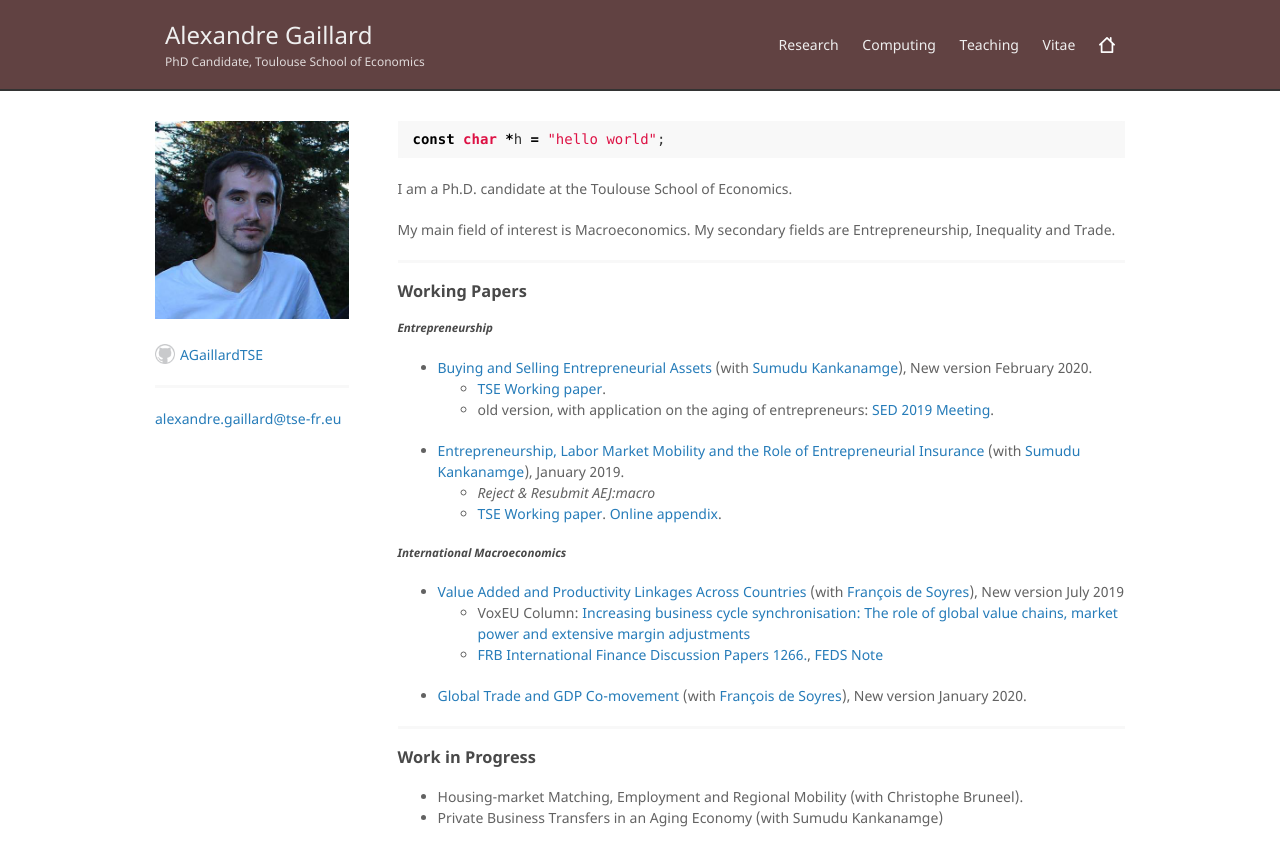
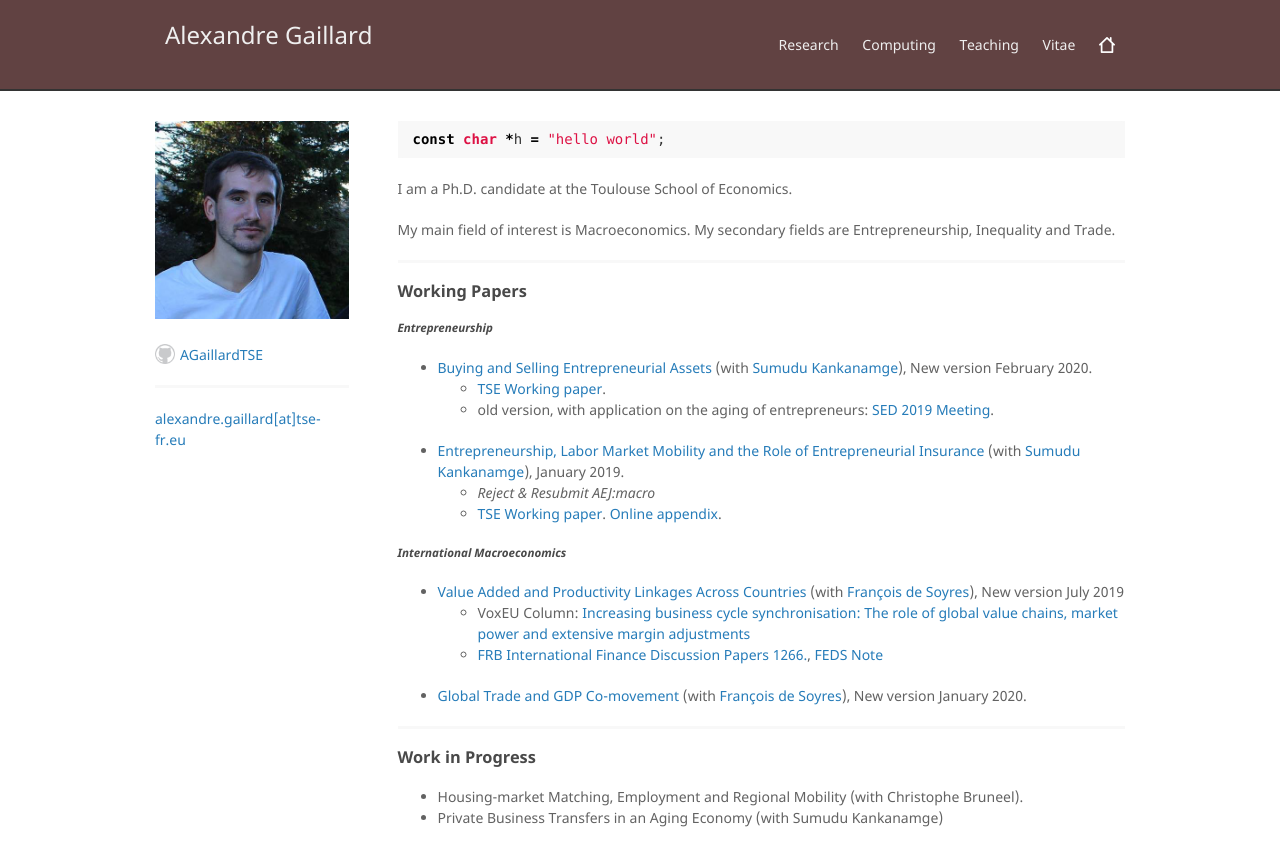
Before and after one commit to AGaillardTSE/AGaillardTSE.github.io, a Jekyll site: the page built from index.md, in a window 1280 px wide. Shown: the top 866 px of the page. Built offline with Jekyll 4.4.1, drawn with Linux system fonts in a browser that asks for light colours.

Commit message:
Update default.html

```diff
--- a/_layouts/default.html
+++ b/_layouts/default.html
@@ -19,7 +19,7 @@
       <div class="wrapper">
 <div class="title_alex">
     <div style="font-size: 24px;margin-top:-7px;" class="href_title"><a href="http://agaillard.eu">Alexandre Gaillard</a></div>
-    <div style="font-size: 12px;padding-bottom: 10px;opacity:0.8;">PhD Candidate, Toulouse School of Economics</div>
+     <!--<div style="font-size: 12px;padding-bottom: 10px;opacity:0.8;">PhD Candidate, Toulouse School of Economics</div>-->
 </div>
 <div class="nav_alex">
   <a href="http://agaillard.eu/research/">Research</a>
@@ -52,7 +52,7 @@
 
         <hr>
 
-        <a href="alexandre.gaillard@tse-fr.eu">alexandre.gaillard@tse-fr.eu</a>
+        <a href="alexandre.gaillard@tse-fr.eu">alexandre.gaillard[at]tse-fr.eu</a>
 
       </header>
       <section>
```
